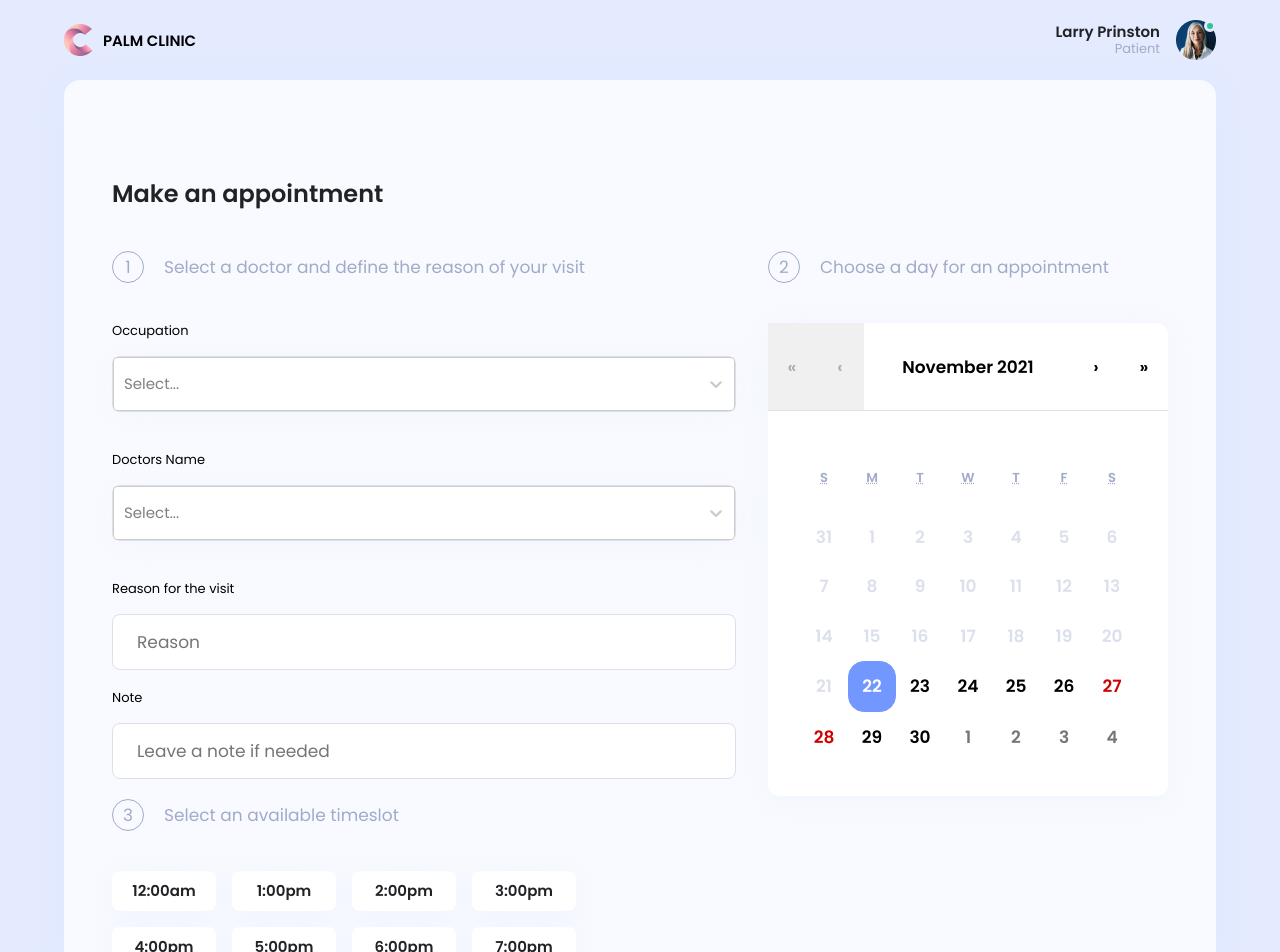
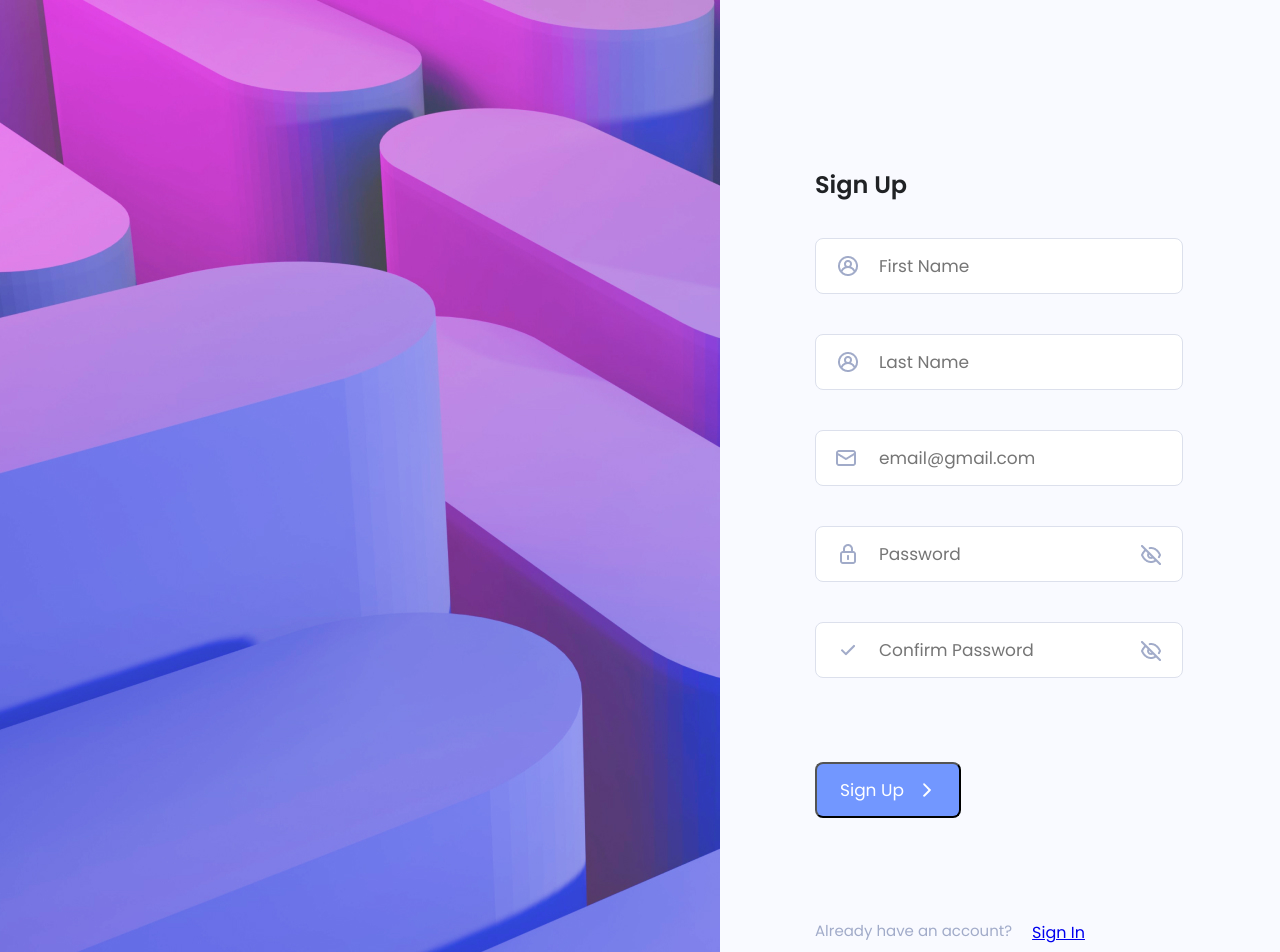
Before and after one commit to Tatsianazhylevich/itrexLab-react, a React (Create React App) app: page / in a window 1280 px wide. Shown: the top 952 px of the page. Built offline with nearby package versions, Linux system fonts and the light colour scheme.

Commit message:
[task-3]: fix styles

```diff
--- a/src/App.js
+++ b/src/App.js
@@ -12,7 +12,7 @@ function App() {
     <Router>
       <div className="App">
         <Switch>
-          <Route exact path="/" component={AppointmentsView} />
+          <Route exact path="/" component={SignUp} />
           <Route exact path="/sign-up" component={SignUp} />
           <Route exact path="/sign-in" component={SignIn} />
           <Route exact path="/restore-password" component={RestorePassword} />
--- a/src/components/UI/Button.jsx
+++ b/src/components/UI/Button.jsx
@@ -14,6 +14,7 @@ const StyledButton = styled.button`
   background: url(${arrowRightIcon}) no-repeat center right 20px, #7297FF;
   padding-right: 32px;
   color: #FFFFFF;
+  font-size: 17px;
   cursor: pointer;
   @media (max-width: 600px) {
     width: 123px;
--- a/src/components/UI/Footer.jsx
+++ b/src/components/UI/Footer.jsx
@@ -33,7 +33,7 @@ export function Footer(props) {
 
 const StyledFooter = styled.div`
     display: flex;
-    margin-top: 85px;
+    margin-top: 70px;
     @media (max-width: 600px) {
       display: flex;
       flex-direction: column;
--- a/src/components/UI/Input.jsx
+++ b/src/components/UI/Input.jsx
@@ -38,7 +38,7 @@ const StyledDiv = styled.div`
 const StyledInput = styled.input`
     width: 368px;
     height: 56px;
-    margin: 0 0 20px 0;
+    margin: 0 0 40px 0;
     font-size: 17px;
     line-height: 24px;
     border: 1px solid #DCE0EC;
@@ -65,7 +65,7 @@ const StyledLabel = styled.label`
 const PasswordControl = styled.img`
   position: absolute;
   right: 20px;
-  top: 35px;
+  top: 17px;
   width: 24px;
   @media (max-width: 600px) {
     top: 20px;
--- a/src/components/UI/Title.jsx
+++ b/src/components/UI/Title.jsx
@@ -6,7 +6,7 @@ export function Title({ ...props }) {
 }
 
 const StyledTitle = styled.div`
-  margin-bottom: 20px;
+  margin-bottom: 40px;
   font-style: normal;
   font-weight: 600;
   font-size: 24px;
--- a/src/components/forms/RestorePasswordForm.jsx
+++ b/src/components/forms/RestorePasswordForm.jsx
@@ -50,7 +50,7 @@ export function RestorePasswordForm() {
             placeholder="bart@gmail.com"
             fontSize="0"
           />
-          <Button type="submit">Send Reset Link</Button>
+          <StyledButtonForRestored type="submit">Send Reset Link</StyledButtonForRestored>
         </StyledForm>
       </Formik>
     </>
@@ -94,6 +94,7 @@ const ArrowLink = styled(Link)`
 
 const StyledTitle = styled(Title)`
      display: flex;
+     margin: 0;
 `;
 const StyledTitleText = styled.p`
       margin-left: 16px;
@@ -101,10 +102,14 @@ const StyledTitleText = styled.p`
 const RestorePasswordText = styled.div`
     width: 368px;
     height: 38px;
-    margin: 32px 0 0;
+    margin: 32px 0 32px;
     font-style: normal;
     font-weight: normal;
     font-size: 15px;
     line-height: 130%;
     color: #A1ABC9;
 `;
+const StyledButtonForRestored = styled(Button)`
+      width: 214px;
+      margin: 0px 0 350px;
+`;
--- a/src/components/forms/SignInForm.jsx
+++ b/src/components/forms/SignInForm.jsx
@@ -5,7 +5,7 @@ import * as Yup from 'yup';
 import styled from 'styled-components';
 import { Button, Input, Title } from '../UI';
 import { Footer } from '../UI/Footer';
-import { SIGN_IN_PATH, RESTORE_PASSWORD_PATH, DOCTOR_VIEW_PATH } from '../routes';
+import { SIGN_IN_PATH, RESTORE_PASSWORD_PATH, PATIENT_VIEW_PATH } from '../routes';
 import emailIcon from '../../assets/icons/Vector.png';
 import passwordIcon from '../../assets/icons/lock.png';
 
@@ -13,7 +13,7 @@ export function SignInForm() {
   const history = useHistory();
 
   function handleClick() {
-    history.push(DOCTOR_VIEW_PATH);
+    history.push(PATIENT_VIEW_PATH);
   }
   return (
     <Formik
@@ -105,3 +105,7 @@ const InputPassword = styled(Input)`
       background-color: #FFFFFF;
     }
 `;
+
+// const StyledLink = styled(Link)`
+//   margin-top: 230px;
+// `;
--- a/src/components/forms/SignUpForm.jsx
+++ b/src/components/forms/SignUpForm.jsx
@@ -9,7 +9,7 @@ import {
   Button, Input, Title,
 } from '../UI';
 import { Footer } from '../UI/Footer';
-import { SIGN_UP_PATH, DOCTOR_VIEW_PATH } from '../routes';
+import { SIGN_UP_PATH, PATIENT_VIEW_PATH } from '../routes';
 import nameIcon from '../../assets/icons/user.png';
 import emailIcon from '../../assets/icons/Vector.png';
 import passwordIcon from '../../assets/icons/lock.png';
@@ -19,7 +19,7 @@ export function SignUpForm() {
   const history = useHistory();
 
   function handleClick() {
-    history.push(DOCTOR_VIEW_PATH);
+    history.push(PATIENT_VIEW_PATH);
   }
 
   const validate = Yup.object({
@@ -98,7 +98,7 @@ export function SignUpForm() {
             placeholder="Confirm Password"
             fontSize="0"
           />
-          <Button type="submit">Submit</Button>
+          <Button type="submit">Sign Up</Button>
           <Footer link={SIGN_UP_PATH} />
         </StyledForm>
       )}
@@ -113,7 +113,7 @@ const StyledForm = styled(Form)`
     align-items: flex-start;
     width: 560px;
     min-height: 100vh;
-    padding: 0 95px;
+    padding: 172px 95px;
     background-color: #F9FAFF;
     @media (max-width: 600px) {
       justify-content: flex-start;
--- a/src/pages/Authorization/RestoredPassword.jsx
+++ b/src/pages/Authorization/RestoredPassword.jsx
@@ -1,7 +1,7 @@
 import React from 'react';
 import styled from 'styled-components';
 import { Link } from 'react-router-dom';
-import { Container } from '../../components/UI';
+import { Container, Title } from '../../components/UI';
 import arrowLeftIcon from '../../assets/icons/angle-left-b.png';
 import { SIGN_IN_PATH } from '../../components';
 
@@ -32,7 +32,7 @@ const StyledForm = styled.div`
       align-items: flex-start;
       width: 560px;
       min-height: 100vh;
-      padding: 178px 95px 0;
+      padding: 0 95px 0;
       background-color: #F9FAFF;
       @media (max-width: 600px) {
       justify-content: flex-start;
@@ -47,7 +47,7 @@ const ArrowLink = styled(Link)`
     width: 25px;
     background: url(${arrowLeftIcon}) no-repeat;
 `;
-const StyledTitle = styled.div`
+const StyledTitle = styled(Title)`
      display: flex;
 `;
 const StyledTitleText = styled.p`
@@ -56,7 +56,7 @@ const StyledTitleText = styled.p`
 const RestorePasswordText = styled.div`
     width: 368px;
     height: 38px;
-    margin: 32px 0 0;
+    margin-bottom: 395px;
     font-style: normal;
     font-weight: normal;
     font-size: 15px;
```
